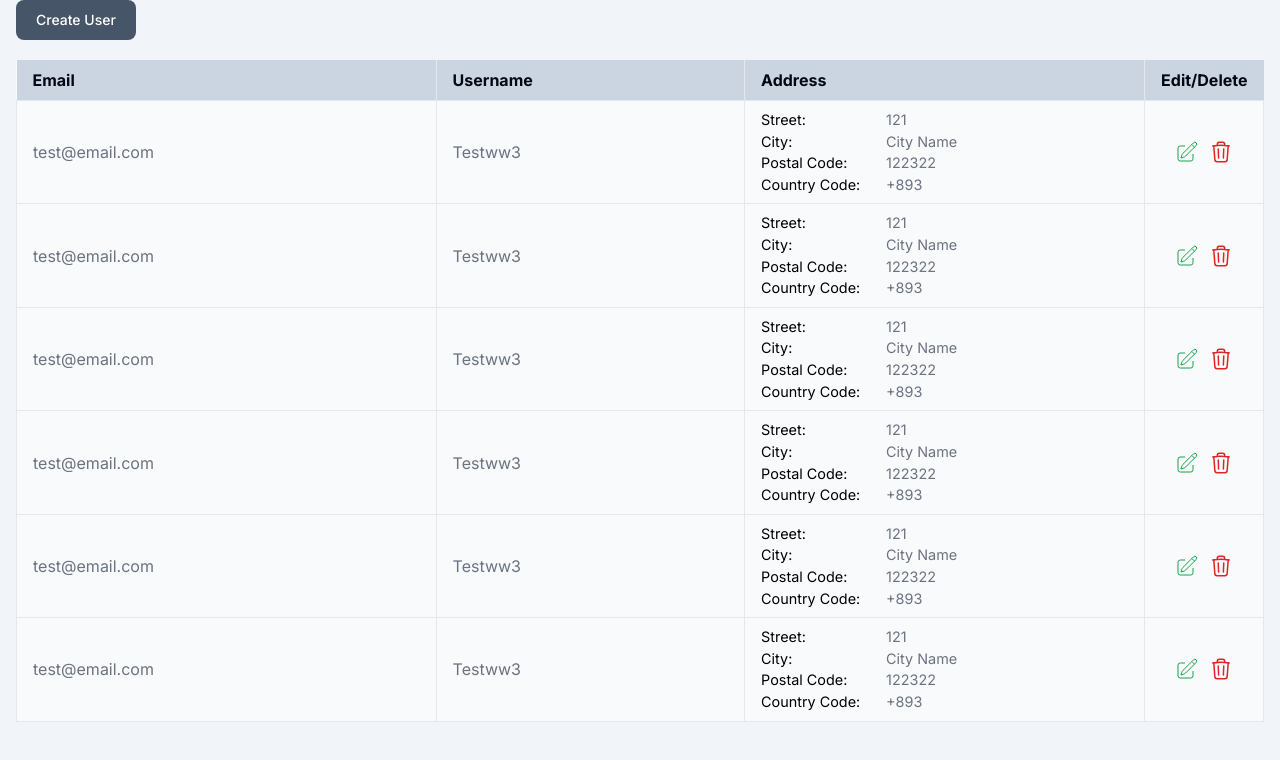
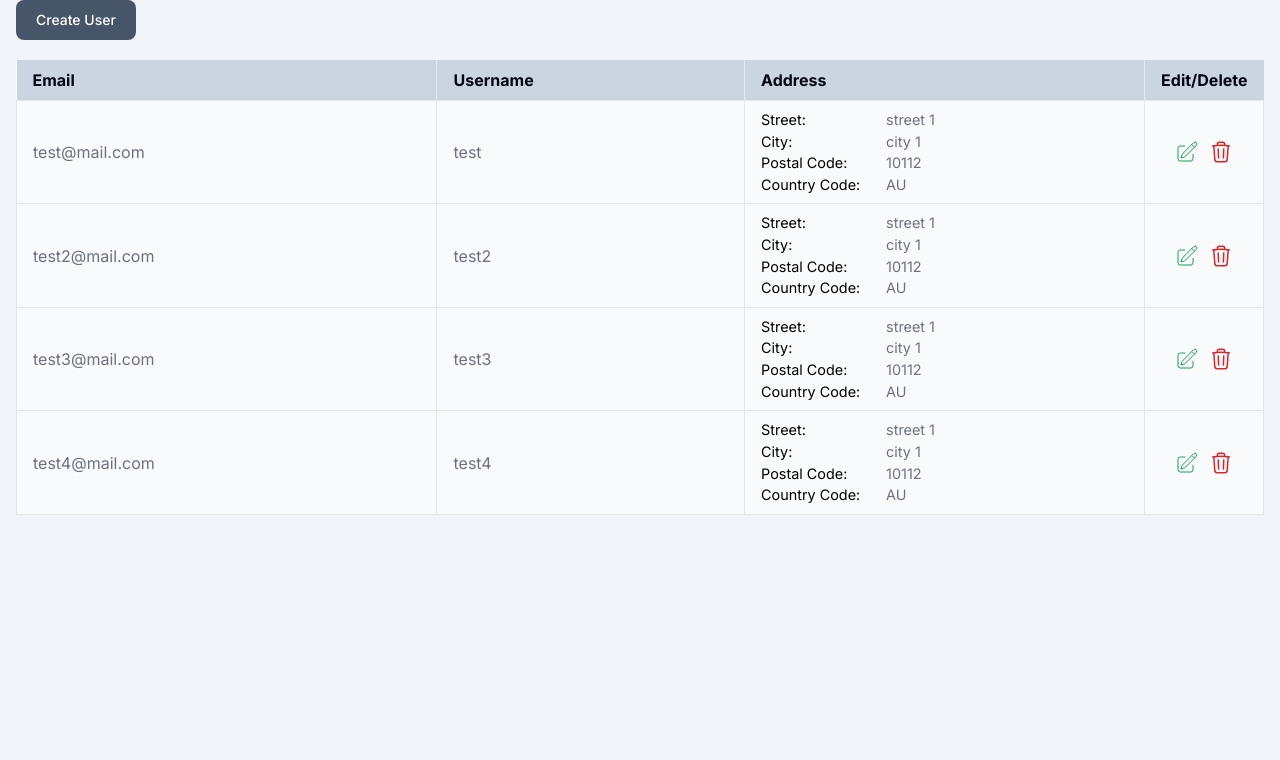
Before and after one commit to vedantpsj/FSOTD-FE, a Next.js app: page /users in a window 1280 px wide. Shown: the top 760 px of the page. Built offline with nearby package versions, Linux system fonts and the light colour scheme; no server answers.

Commit message:
constant users init

```diff
--- /dev/null
+++ b/constants.ts
@@ -0,0 +1,48 @@
+import { USER } from "@/types/user";
+
+export const USERS: USER[] = [
+  {
+    id: 1,
+    username: "test",
+    email: "test@mail.com ",
+    address: {
+      street: "street 1",
+      city: "city 1",
+      postalCode: 10112,
+      countryCode: "AU",
+    },
+  },
+  {
+    id: 2,
+    username: "test2",
+    email: "test2@mail.com ",
+    address: {
+      street: "street 1",
+      city: "city 1",
+      postalCode: 10112,
+      countryCode: "AU",
+    },
+  },
+  {
+    id: 3,
+    username: "test3",
+    email: "test3@mail.com ",
+    address: {
+      street: "street 1",
+      city: "city 1",
+      postalCode: 10112,
+      countryCode: "AU",
+    },
+  },
+  {
+    id: 4,
+    username: "test4",
+    email: "test4@mail.com ",
+    address: {
+      street: "street 1",
+      city: "city 1",
+      postalCode: 10112,
+      countryCode: "AU",
+    },
+  },
+];
--- a/pages/users.tsx
+++ b/pages/users.tsx
@@ -7,11 +7,12 @@
 import Image from "next/image";
 import deleteIcon from "../assets/images/delete.svg";
 import editIcon from "../assets/images/edit.svg";
+import { USERS } from "@/constants";
 
 const inter = Inter({ subsets: ["latin"] });
 
 const Users = () => {
-  let [users, setUsers] = useState([]);
+  let [users, setUsers]: any = useState([]);
   let [loading, setLoading] = useState(true);
   const [openUserModal, toggleUserModal] = useState(false);
 
@@ -31,6 +32,7 @@
       setLoading(false);
     } catch (e) {
       console.error(e);
+      setUsers(USERS);
       setLoading(false);
     }
   };
@@ -79,7 +81,6 @@
       setLoading(false);
     }
   };
-
   const renderUsersTable = () => {
     return (
       <>
@@ -108,34 +109,42 @@
               </tr>
             </thead>
             <tbody>
-              {new Array(6).fill(0).map((val, index) => (
-                <tr>
-                  <td className="border px-4 py-2">test@email.com</td>
-                  <td className="border px-4 py-2">Testww3</td>
+              {users.map((val: USER, index: number) => (
+                <tr key={index}>
+                  <td className="border px-4 py-2">{val?.email}</td>
+                  <td className="border px-4 py-2">{val?.username}</td>
                   <td className="border px-4 py-2 w-[400px] text-[90%]">
                     <div className="flex">
                       <span className="text-black w-[125px] pr-[10px]">
                         Street:
                       </span>
-                      <span className="w-[calc(100%-125px)]">121</span>
+                      <span className="w-[calc(100%-125px)]">
+                        {val?.address?.street}
+                      </span>
                     </div>
                     <div className="flex">
                       <span className="text-black w-[125px] pr-[10px]">
                         City:
                       </span>
-                      <span className="w-[calc(100%-125px)]">City Name</span>
+                      <span className="w-[calc(100%-125px)]">
+                        {val?.address?.city}
+                      </span>
                     </div>
                     <div className="flex">
                       <span className="text-black w-[125px] pr-[10px]">
                         Postal Code:
                       </span>
-                      <span className="w-[calc(100%-125px)]">122322</span>
+                      <span className="w-[calc(100%-125px)]">
+                        {val?.address?.postalCode}
+                      </span>
                     </div>
                     <div className="flex">
                       <span className="text-black w-[125px] pr-[10px]">
                         Country Code:
                       </span>
-                      <span className="w-[calc(100%-125px)]">+893</span>
+                      <span className="w-[calc(100%-125px)]">
+                        {val?.address?.countryCode}
+                      </span>
                     </div>
                   </td>
                   <td className="border px-4 py-2 w-[100px]">
```
